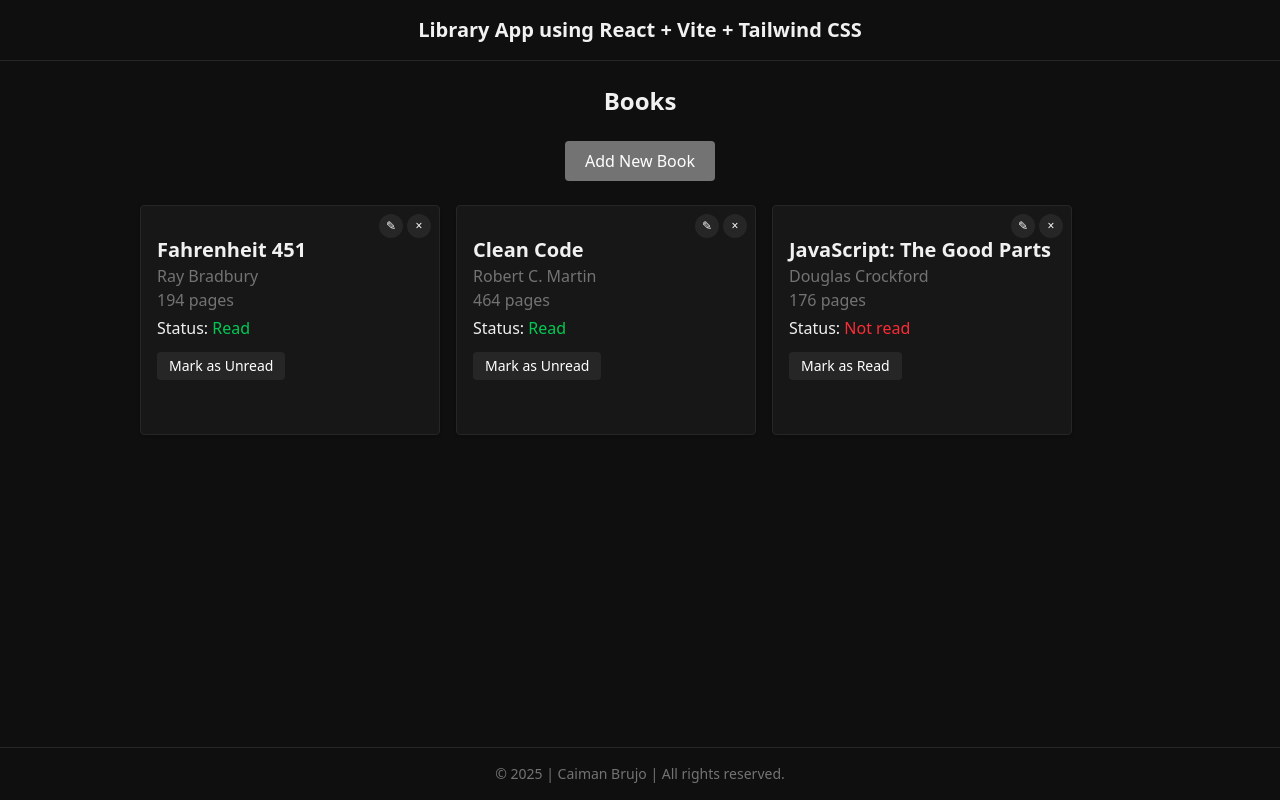
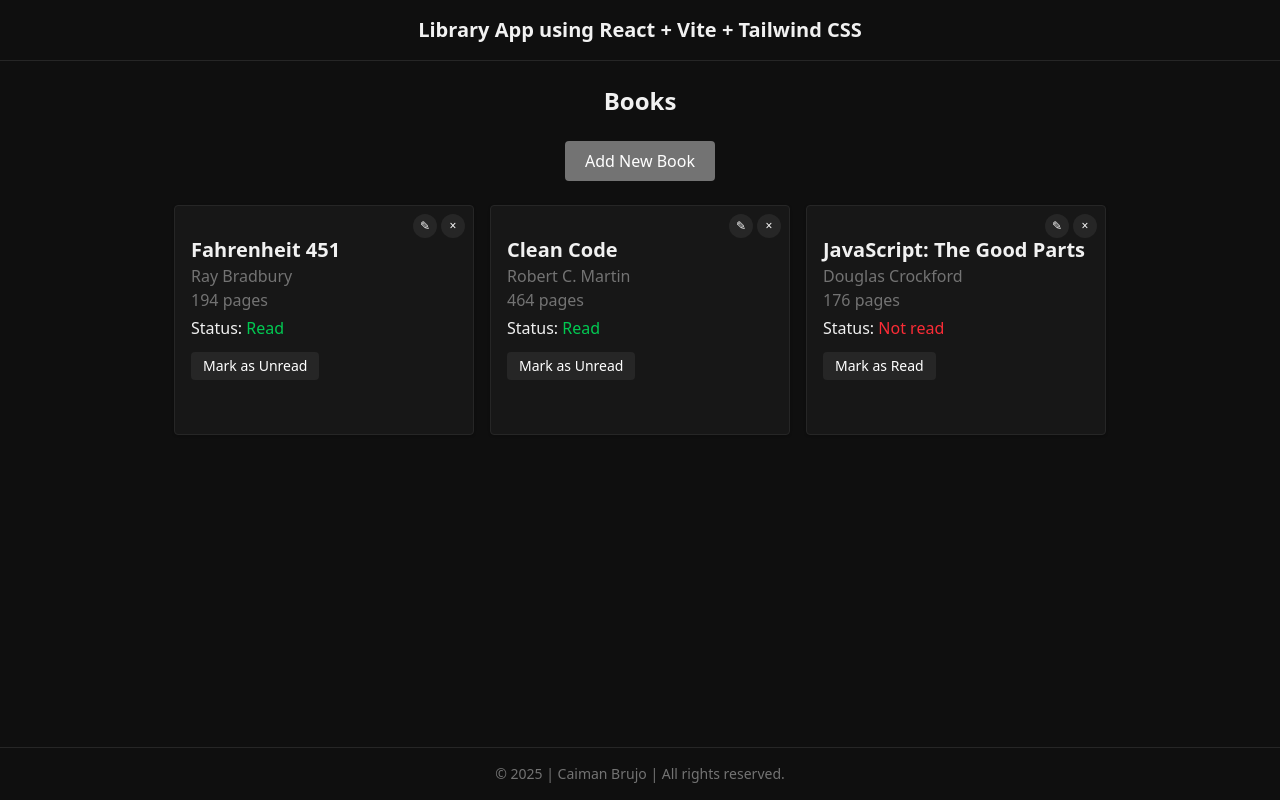
Before and after one commit to CaimanBrujo/library-app, a React app: page / in a window 1280 px wide. Built offline with nearby package versions, Linux system fonts and the light colour scheme; the HTML template or start-up script is replaced by a standard one.

Commit message:
Center book cards horizontally using flex layout and improve responsive alignment in BookList

```diff
--- a/src/components/BookList.tsx
+++ b/src/components/BookList.tsx
@@ -12,10 +12,12 @@
 
 export default function BookList({ books, dispatch }: Props) {
   return (
-    <div className="flex flex-col items-center content-center sm:flex-row sm:items-start sm:content-start flex-wrap gap-4 max-w-[1000px] mx-auto">
-      {books.map((book) => (
-        <BookCard key={book.id} book={book} dispatch={dispatch} />
-      ))}
+    <div className="flex justify-center">
+      <div className="flex flex-wrap justify-center gap-4 max-w-[1000px]">
+        {books.map((book) => (
+          <BookCard key={book.id} book={book} dispatch={dispatch} />
+        ))}
+      </div>
     </div>
   )
 }
```
